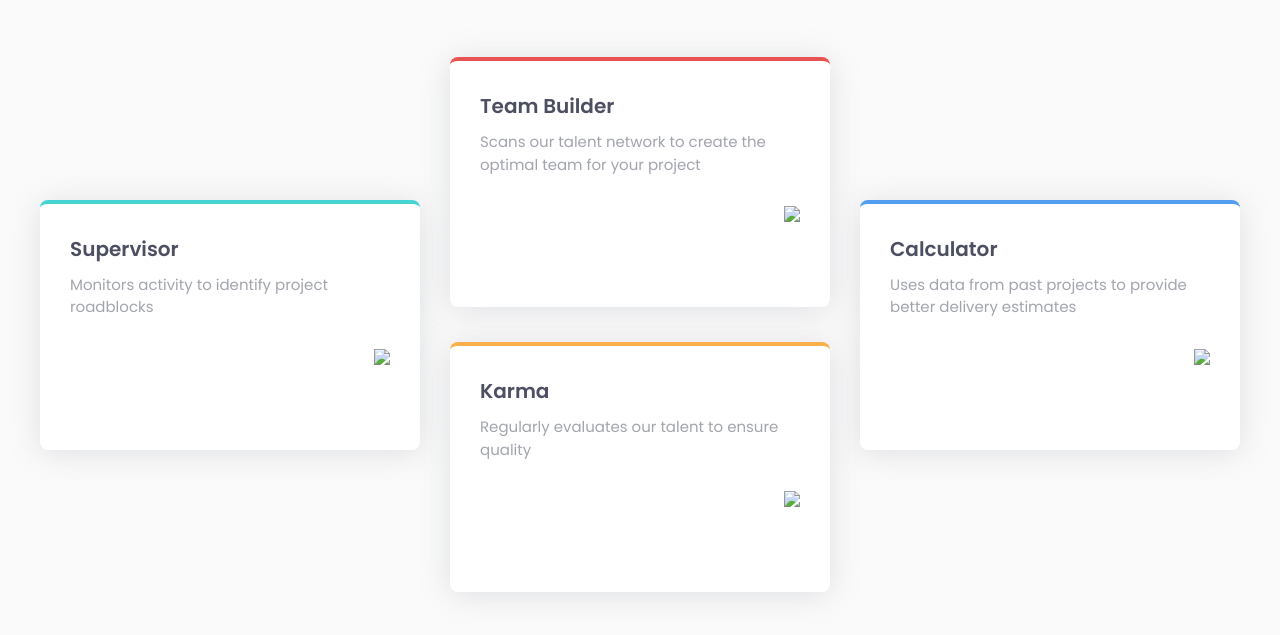
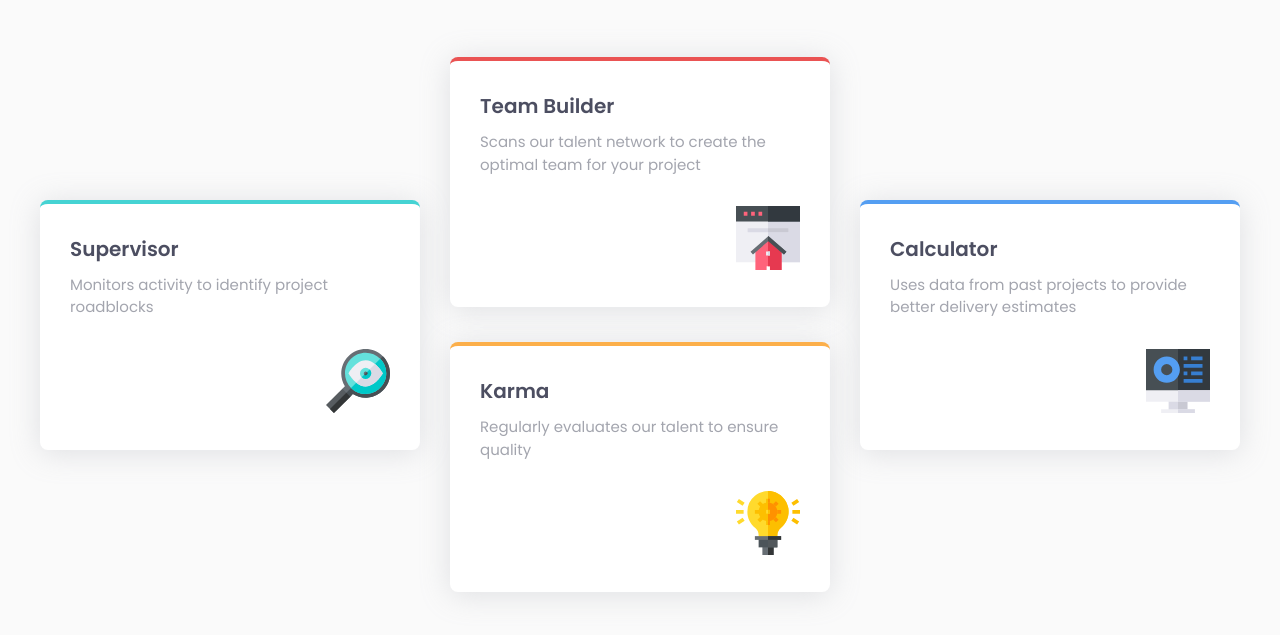
Before and after one commit to keblank/FEM_four-card-feature, a plain HTML site: page index.html in a window 1280 px wide. Shown: the part 213-848 px from the top of the page. Drawn offline with Linux system fonts and the light colour scheme; the site is published under a folder, as on GitHub Pages, so addresses that start at the root find nothing.

Commit message:
Add files via upload
new index commit

```diff
--- a/index.html
+++ b/index.html
@@ -31,26 +31,26 @@
         <div class="box box1 box-cyan">
           <h2>Supervisor</h2>
           <p>Monitors activity to identify project roadblocks</p>
-          <img src="/images/icon-supervisor.svg" />
+          <img src="./images/icon-supervisor.svg" />
         </div>
         <div class="box box2 box-red">
           <h2>Team Builder</h2>
           <p>
             Scans our talent network to create the optimal team for your project
           </p>
-          <img src="/images/icon-team-builder.svg" />
+          <img src="./images/icon-team-builder.svg" />
         </div>
         <div class="box box3 box-orange">
           <h2>Karma</h2>
           <p>Regularly evaluates our talent to ensure quality</p>
-          <img src="/images/icon-karma.svg" />
+          <img src="./images/icon-karma.svg" />
         </div>
         <div class="box box4 box-blue">
           <h2>Calculator</h2>
           <p>
             Uses data from past projects to provide better delivery estimates
           </p>
-          <img src="/images/icon-calculator.svg" />
+          <img src="./images/icon-calculator.svg" />
         </div>
       </section>
     </main>
```
